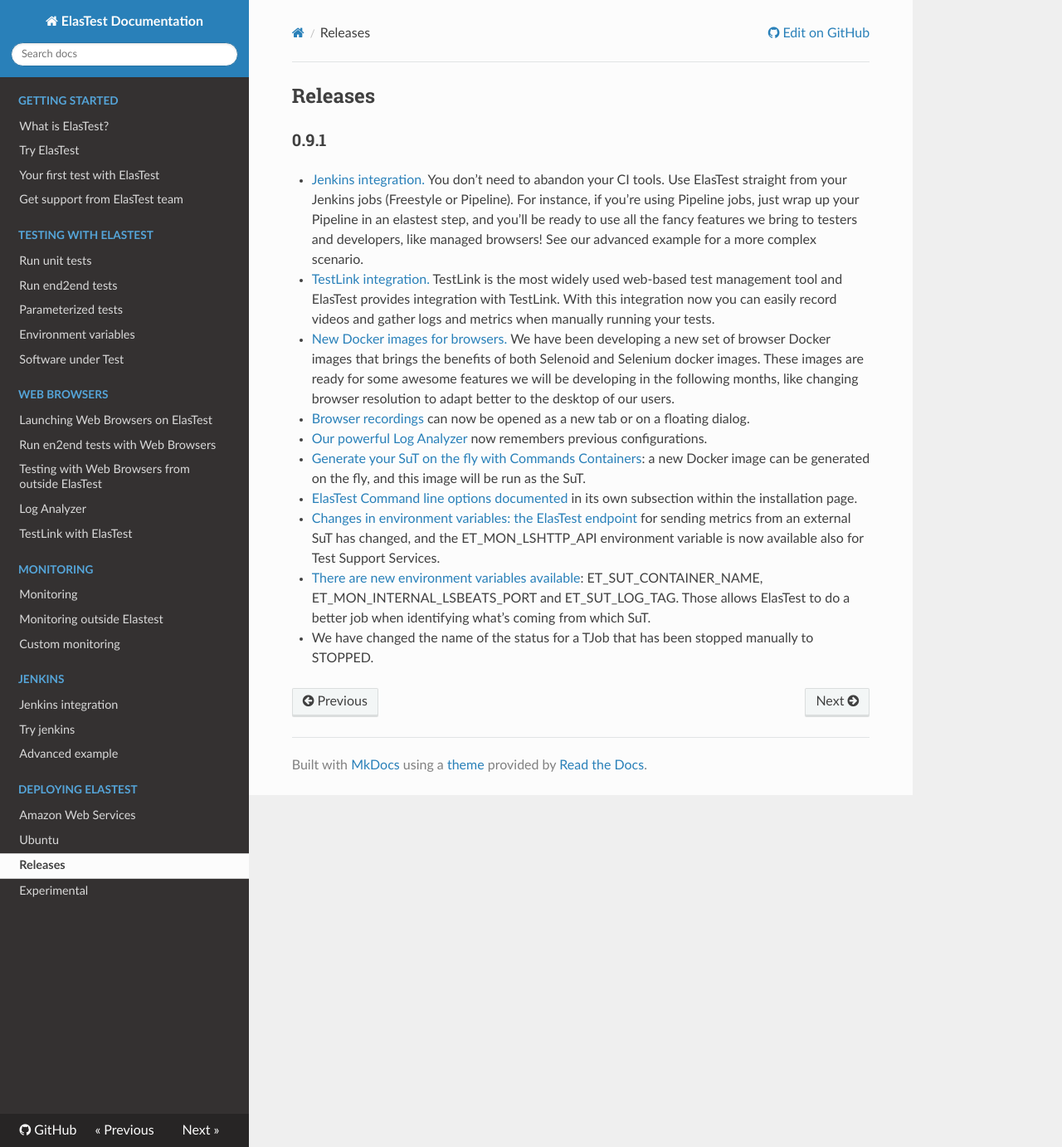
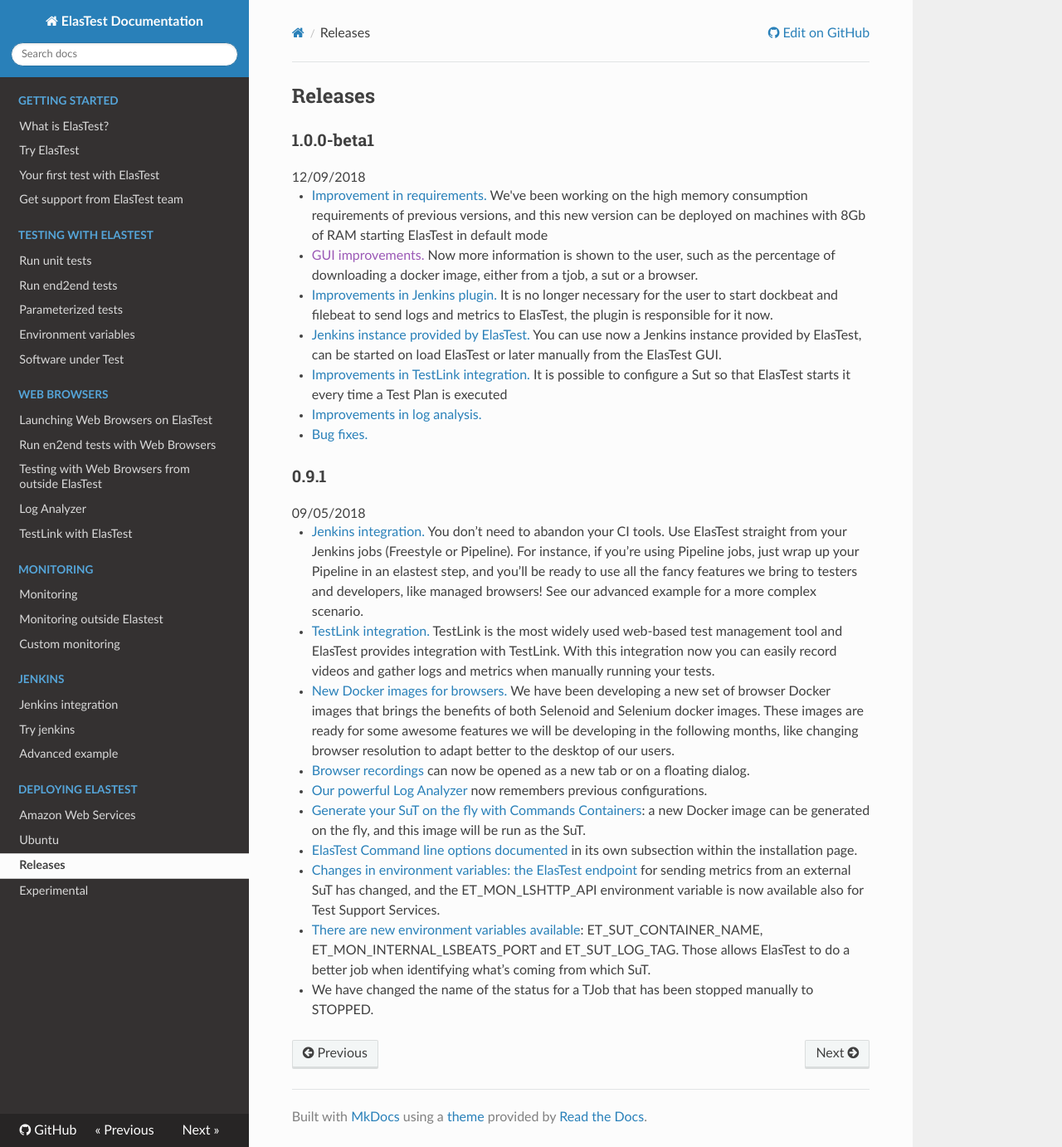
Before and after one commit to elastest/elastest.io-docs, an MkDocs documentation site: the page built from docs/releases/index.md, in a window 1280 px wide and 1382 px high. Shown: the whole window at 83% size. Built offline with MkDocs 1.6.1, drawn with Linux system fonts in a browser that asks for light colours; nearby versions of some CDN libraries; old or Windows-style settings are respelled for this version of MkDocs.

Commit message:
Changes for 1.0.0-beta1

```diff
--- a/docs/releases/index.md
+++ b/docs/releases/index.md
@@ -4,8 +4,31 @@
 </div>
 </div>
 
+<div id="1.0.0-beta1">
+<h3>1.0.0-beta1</h3>
+<div>12/09/2018</div>
+
+<ul>
+<li><a target="_blank" href="/docs/try-elastest/#system-specs">Improvement in requirements.</a> We've been working on the high memory consumption requirements of previous versions, and this new version can be deployed on machines with 8Gb of RAM starting ElasTest in default mode</li>
+
+<li><a href="">GUI improvements.</a> Now more information is shown to the user, such as the percentage of downloading a docker image, either from a tjob, a sut or a browser.</li>
+
+<li><a target="_blank" href="/docs/jenkins/">Improvements in Jenkins plugin.</a> It is no longer necessary for the user to start dockbeat and filebeat to send logs and metrics to ElasTest, the plugin is responsible for it now.</li>
+
+<li><a target="_blank" href="/docs/jenkins/">Jenkins instance provided by ElasTest.</a> You can use now a Jenkins instance provided by ElasTest, can be started on load ElasTest or later manually from the ElasTest GUI.</li>
+
+<li><a target="_blank" href="/docs/testlink/">Improvements in TestLink integration.</a> It is possible to configure a Sut so that ElasTest starts it every time a Test Plan is executed</li>
+
+<li><a target="_blank" href="/docs/log-analyzer/">Improvements in log analysis.</a></li>
+
+<li><a href="#">Bug fixes.</a></li>
+</ul>
+</div>
+
 <div id="0.9.1">
 <h3>0.9.1</h3>
+<div>09/05/2018</div>
+
 <ul>
 <li><a target="_blank" href="/docs/jenkins/">Jenkins integration.</a> You don’t need to abandon your CI tools. Use ElasTest straight from your Jenkins jobs (Freestyle or Pipeline). For instance, if you’re using Pipeline jobs, just wrap up your Pipeline in an elastest step, and you’ll be ready to use all the fancy features we bring to testers and developers, like managed browsers! See our advanced example for a more complex scenario.</li>
 
```
Also changed, not shown: docs/experimental/index.md (+2 -3 lines), docs/jenkins/advanced-example.md (+1 -1 lines), docs/testlink/index.md (+2 -0 lines).
